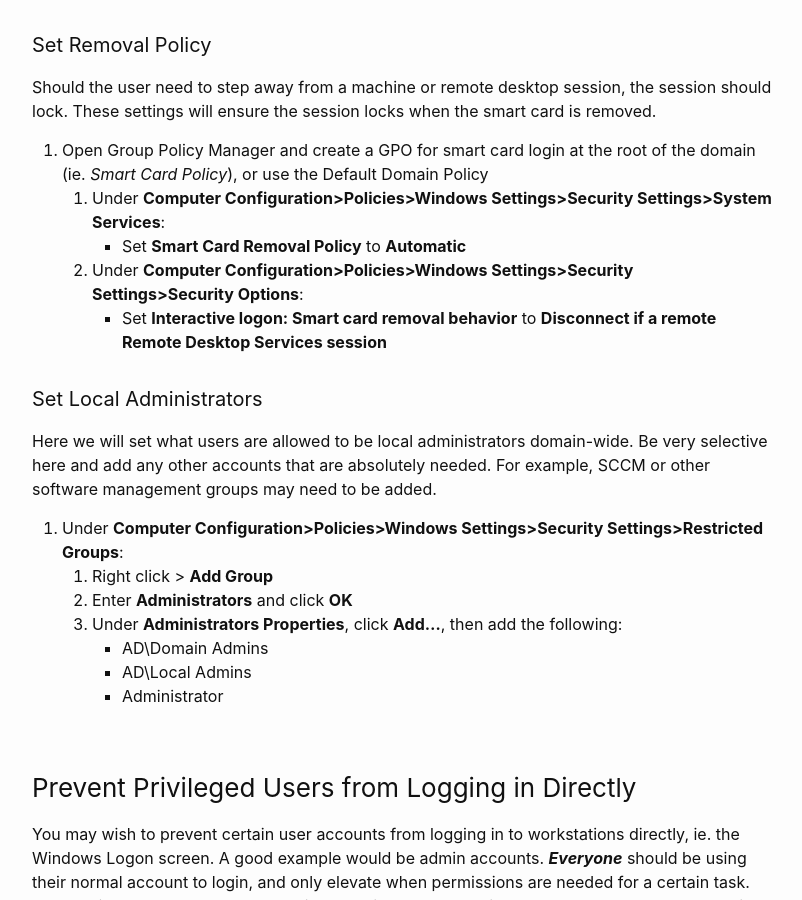
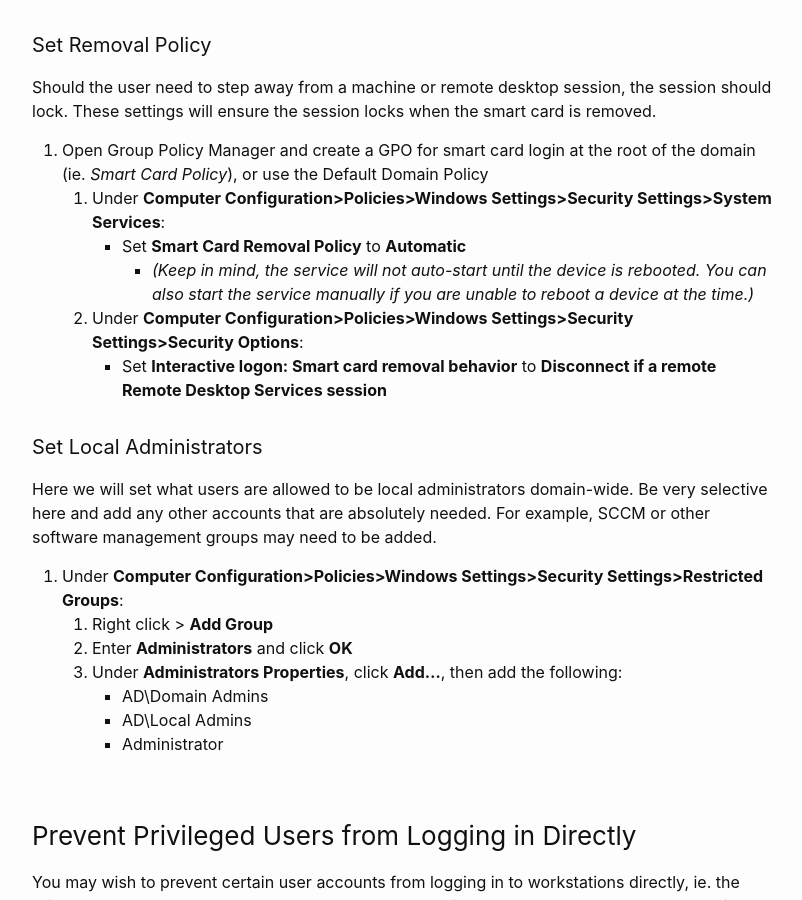
Before and after one commit to mcnc-clovett/mcnc-clovett.github.io, a Jekyll site: the page built from security/securing-admins-with-smart-cards-yk.md, in a window 1280 px wide and 900 px high, scrolled down 4090 px. Shown: the whole window, without its empty margins (238-1040 px from the left). Built offline with Jekyll 4.4.1, drawn with Linux system fonts in a browser that asks for light colours.

Commit message:
Added note about auto-starting service

```diff
--- a/security/securing-admins-with-smart-cards-yk.md
+++ b/security/securing-admins-with-smart-cards-yk.md
@@ -91,6 +91,7 @@ Should the user need to step away from a machine or remote desktop session, the
 1. Open Group Policy Manager and create a GPO for smart card login at the root of the domain (ie. *Smart Card Policy*), or use the Default Domain Policy
     1. Under **Computer Configuration>Policies>Windows Settings>Security Settings>System Services**:
         * Set **Smart Card Removal Policy** to **Automatic**
+            * *(Keep in mind, the service will not auto-start until the device is rebooted. You can also start the service manually if you are unable to reboot a device at the time.)*
     2. Under **Computer Configuration>Policies>Windows Settings>Security Settings>Security Options**:
         * Set **Interactive logon: Smart card removal behavior** to **Disconnect if a remote Remote Desktop Services session**
 
```
